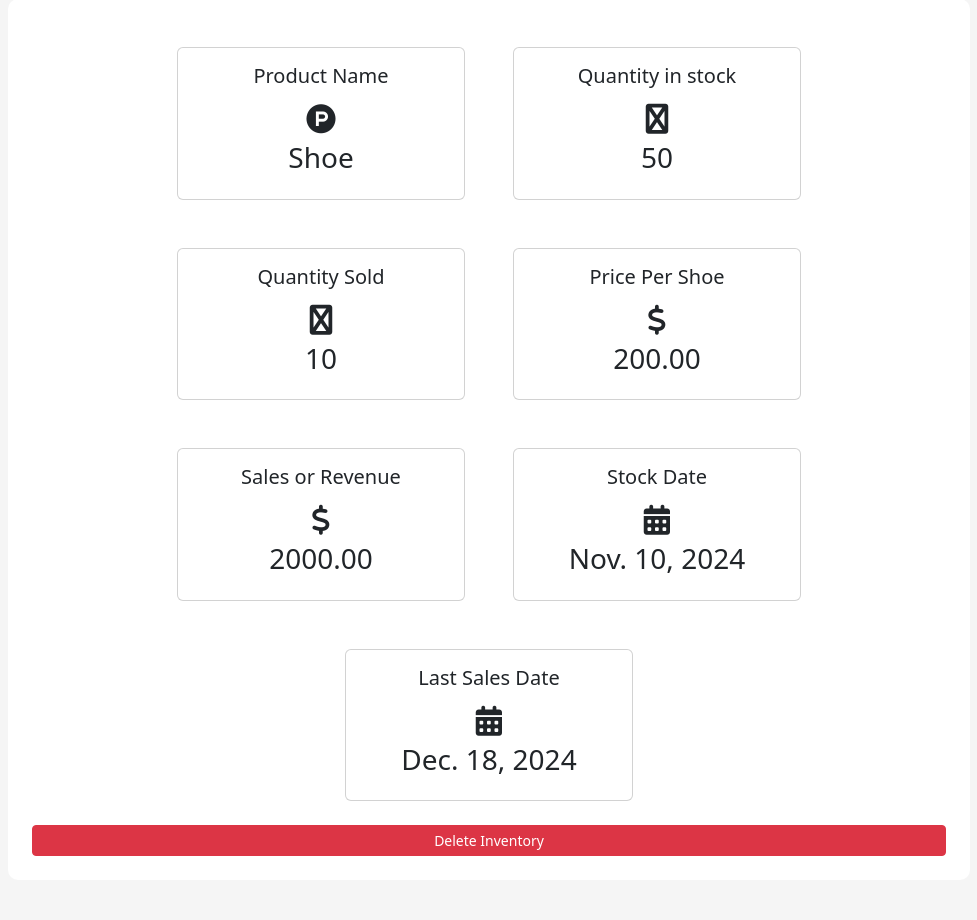
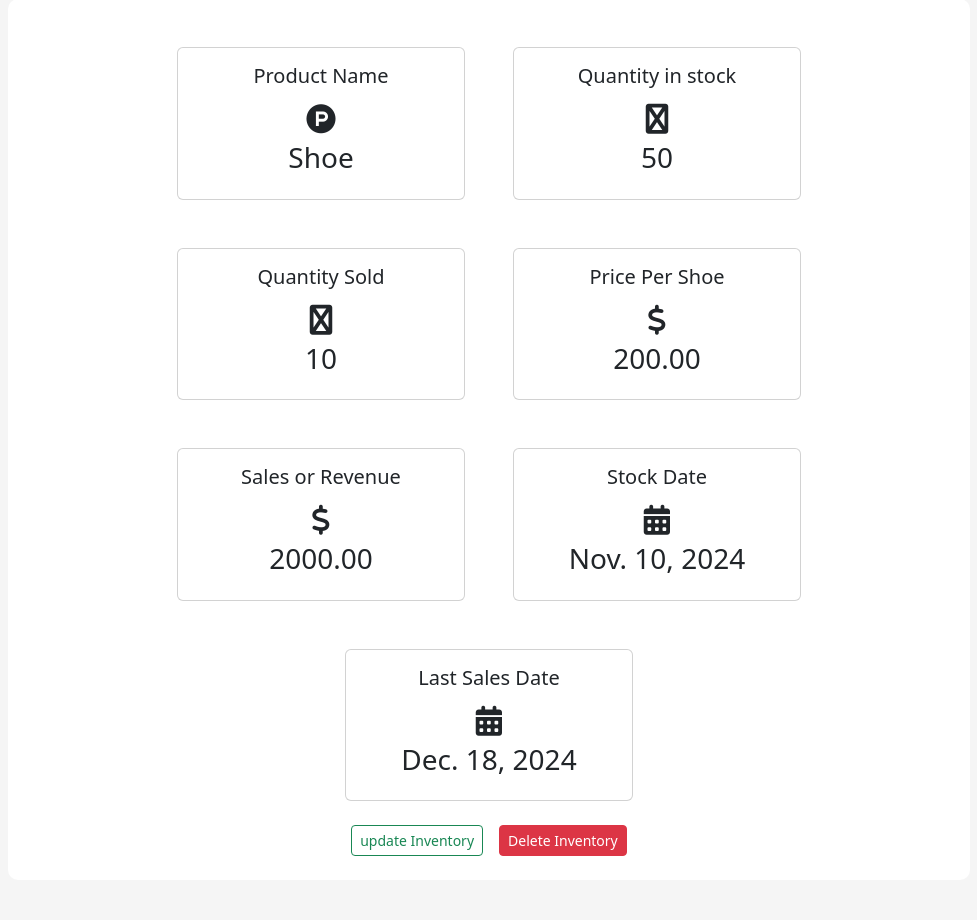
Before and after one commit to T-erry/Inventory-management-system, a Django app: page /inventory/per_product/1 in a window 1280 px wide. Shown: the part 97-1017 px from the top of the page, without its empty margins (151-1128 px from the left). Run offline with Django 4.2, Linux system fonts and the light colour scheme; a user stored in the database is signed in; data comes from the database, SQL or seed files in the repository; both versions use the stored data as it was after the commit; some libraries are stand-ins or nearby versions.

Commit message:
implemented the update functionality

```diff
--- a/inventorySystem/inventory/urls.py
+++ b/inventorySystem/inventory/urls.py
@@ -7,5 +7,6 @@ urlpatterns = [
     path('per_product/<int:id>', views.per_product_view, name='per_product'),
     path('add_inventory/', views.add_inventory, name='add_inventory'),
     path('delete/<int:id>', views.delete_inventory, name='delete_inventory'),
+     path('update/<int:id>', views.update_inventory, name='update_inventory'),
 
 ]
--- a/inventorySystem/inventory/views.py
+++ b/inventorySystem/inventory/views.py
@@ -1,7 +1,7 @@
 from django.shortcuts import get_object_or_404, render, redirect
 from .models import Inventory
 from django.contrib.auth.decorators import login_required
-from .forms import AddInventoryForm
+from .forms import AddInventoryForm, UpdateInventoryForm
 
 
 
@@ -54,3 +54,23 @@ def delete_inventory(request, id):
     inventory = get_object_or_404(Inventory, pk=id)
     inventory.delete()
     return redirect("/inventory/")
+
+def update_inventory(request, id):
+    inventory = get_object_or_404(Inventory, pk=id)
+
+    if request.method == 'POST':
+        update_form = UpdateInventoryForm(data=request.POST)
+        if update_form.is_valid():
+            inventory.name = update_form.cleaned_data['name']
+            inventory.cost_per_item = update_form.cleaned_data['cost_per_item']
+            inventory.quantity_in_stock = update_form.cleaned_data['quantity_in_stock']
+            inventory.quantity_sold = update_form.cleaned_data['quantity_sold']
+            inventory.sales = float(update_form.cleaned_data['cost_per_item']) * float(update_form.cleaned_data['quantity_sold'])
+            inventory.save()
+            return redirect(f"/inventory/per_product/{id}")
+    else:
+         # Initialize form with inventory data for GET request
+        update_form = UpdateInventoryForm(instance=inventory)
+
+    context = {"form": update_form}
+    return render(request, "inventory/update_inventory.html", context=context)
--- a/inventorySystem/templates/inventory/per_product.html
+++ b/inventorySystem/templates/inventory/per_product.html
@@ -68,8 +68,11 @@
                   </div>
 
             </div>
+            <div class="d-flex justify-content-center align-items-center gap-3 ">
+                <a class="btn btn-outline-success btn-sm" href="{% url 'update_inventory' inventory.id %}">update Inventory</a>
             <a class="btn btn-danger btn-sm" href="{% url 'delete_inventory' inventory.id %}">Delete Inventory</a>
 
+            </div>
         </div>
     </div>
  {% endblock %}
```
Also changed, not shown: inventorySystem/inventory/forms.py (+7 -0 lines), inventorySystem/templates/inventory/update_inventory.html (added, +20 -0 lines), inventorySystem/db.sqlite3.
